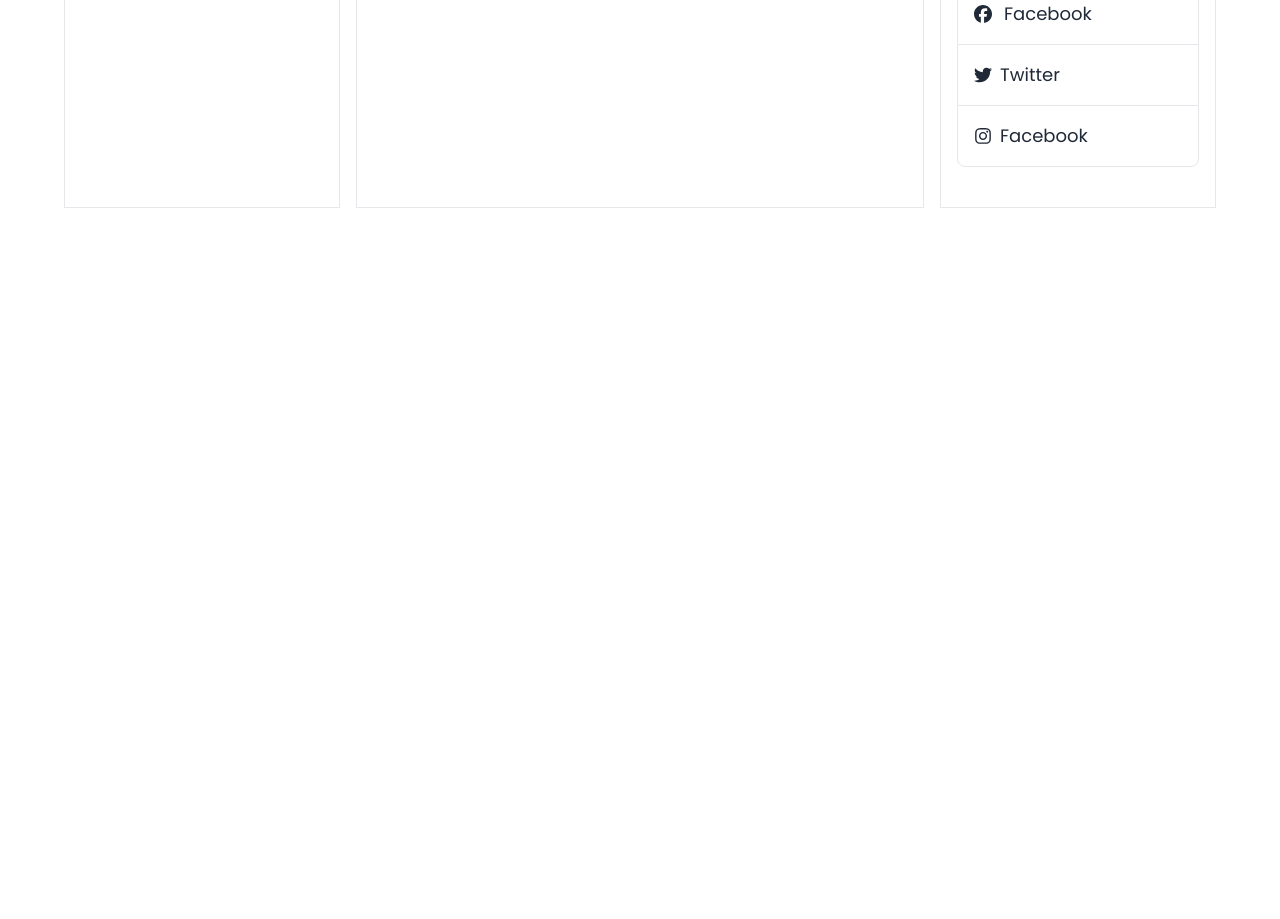
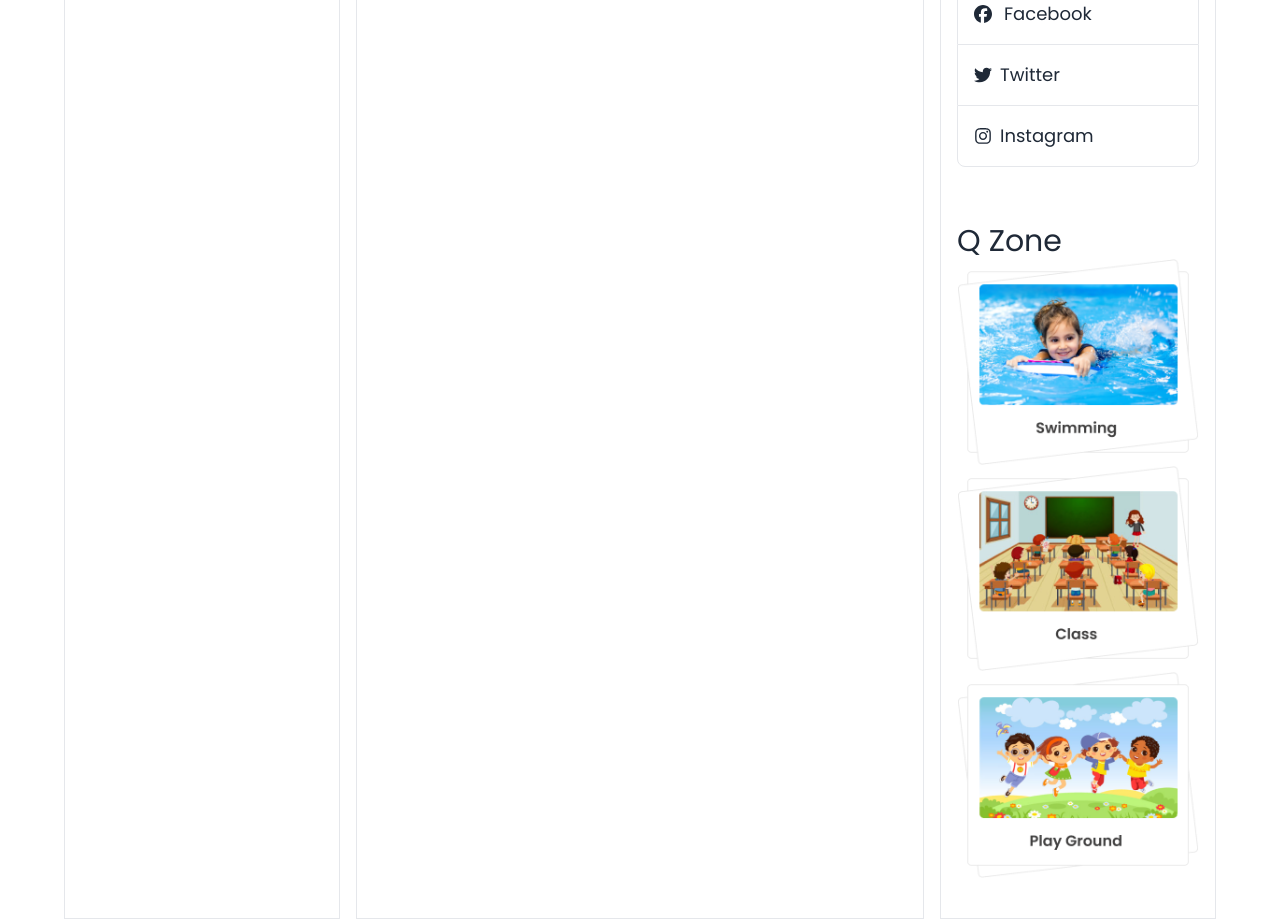
Before and after one commit to SyedHasibAhmed/Dragon-News, a React (Vite) app: page / in a window 1280 px wide. Shown: the part 520-1439 px from the top of the page. Before the commit the page ends 800 px from the top, so only its background shows below. Built offline with nearby package versions, Linux system fonts and the light colour scheme.

Commit message:
right navbar q zone

```diff
--- a/src/pages/Shared/RightSideNav/RightSideNav.jsx
+++ b/src/pages/Shared/RightSideNav/RightSideNav.jsx
@@ -5,6 +5,10 @@ import {
   FaTwitter,
   FaInstagram,
 } from "react-icons/fa6";
+
+import qZone1 from "../../../assets/qZone1.png";
+import qZone2 from "../../../assets/qZone2.png";
+import qZone3 from "../../../assets/qZone3.png";
 
 const RightSideNav = () => {
   return (
@@ -40,8 +44,18 @@ const RightSideNav = () => {
           href=""
         >
           <FaInstagram className="mr-2"></FaInstagram>
-          <span>Facebook</span>
+          <span>Instagram</span>
         </a>
+      </div>
+
+      {/* q zone */}
+      <div className="p-4 space-y-3 mb-6">
+        <div>
+          <h2 className="text-3xl">Q Zone</h2>
+          <img src={qZone1} alt="" />
+          <img src={qZone2} alt="" />
+          <img src={qZone3} alt="" />
+        </div>
       </div>
     </div>
   );
```
